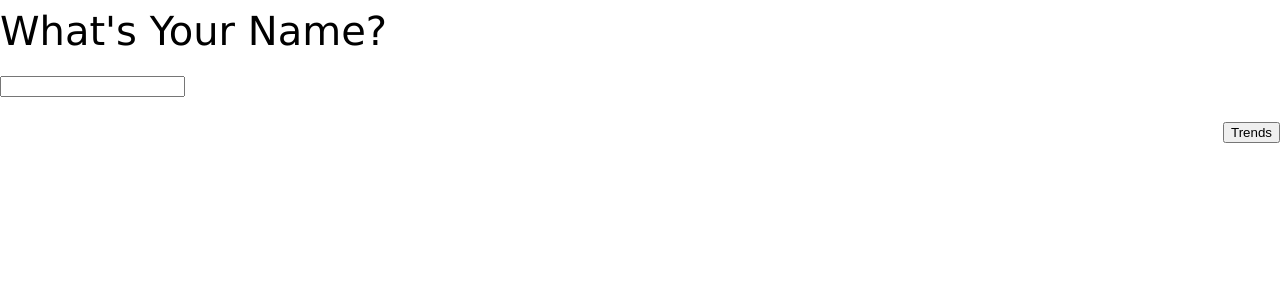
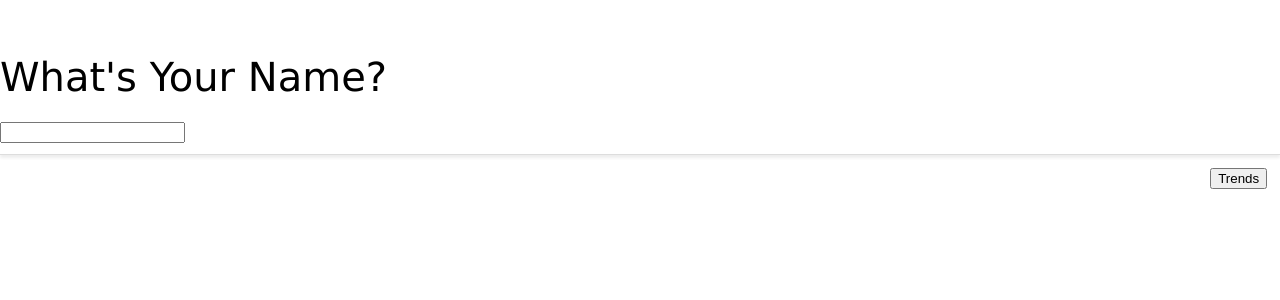
Before and after one commit to bsitenga/HomeNote, a React (Create React App) app in the folder homenote/: page / in a window 1280 px wide. Shown: the top 300 px of the page. Built offline with nearby package versions, Linux system fonts and the light colour scheme.

Commit message:
Finished reformat of InfoBar

```diff
--- a/homenote/src/components/InfoBar.css
+++ b/homenote/src/components/InfoBar.css
@@ -1,3 +1,11 @@
+.InfoBar {
+	padding-bottom: 1vh;
+	border-bottom: 1px solid #ddd;
+	-webkit-box-shadow: 0px 3px 3px #eee;
+	-moz-box-shadow: 0px 3px 3px #eee;
+	box-shadow: 0px 3px 3px #eee;
+}
+
 .fadeIn {
 	opacity: 1;
 	animation: fade1 1s linear;
@@ -13,16 +21,29 @@
 	margin-top: 1vh;
 }
 
+.left-info {
+	margin-left: 1vw;
+}
+
 .right-info {
 	float: right;
+	margin-right: 1vw;
 }
 
 @keyframes fade1 {
-    0% { opacity: 0 }
-    100% {opacity: 1 }
+	0% {
+		opacity: 0;
+	}
+	100% {
+		opacity: 1;
+	}
 }
 
 @keyframes fade2 {
-    0% { opacity: 1 }
-    100% {opacity: 0 }
+	0% {
+		opacity: 1;
 	}
+	100% {
+		opacity: 0;
+	}
+}
```
Lines whose indentation alone changed are shown as unchanged.
